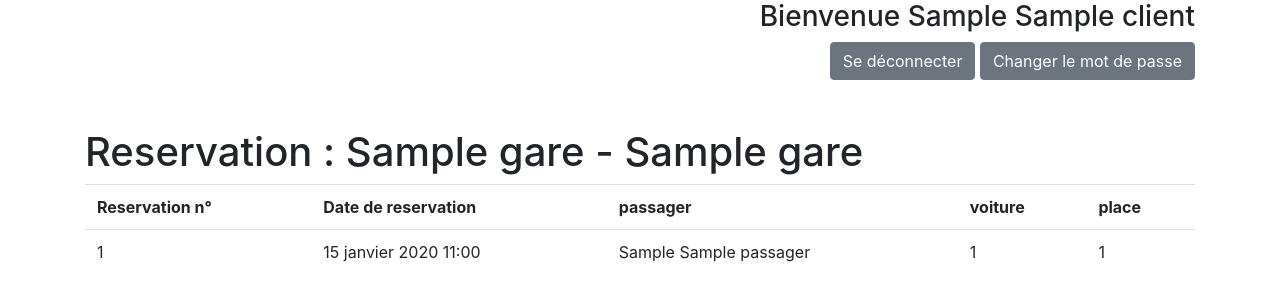
After one commit to aeomath/reservations-Adam-Benabou, a Django app: page /booking/reservations/1/ in a window 1280 px wide. The commit adds this page. Shown: the top 301 px of the page. Run offline with Django 4.2, Linux system fonts and the light colour scheme; a user stored in the database is signed in; tables that the repository leaves empty hold one stand-in row (values such as "Sample post").

Commit message:
Ajout de la page de détail d'une réservation pour un client et changement de l'attribut prenom de client afin de ne pas avoir de problème d'accent

```diff
--- a/reservations/booking/admin.py
+++ b/reservations/booking/admin.py
@@ -6,7 +6,7 @@ class ClientAdmin(admin.ModelAdmin):
     list_display = ('__str__','telephone', 'adresse', 'user')
     search_fields = ('user__first_name', 'user__last_name','user')
     fieldsets = (
-        (None, { 'fields': [ 'prénom', 'nom','user', 'telephone', 'adresse']}),
+        (None, { 'fields': [ 'prenom', 'nom','user', 'telephone', 'adresse']}),
     )
 
 class TrajetAdmin(admin.ModelAdmin):
--- a/reservations/booking/models.py
+++ b/reservations/booking/models.py
@@ -8,11 +8,11 @@ from django.contrib.auth.models import User
 class Client(models.Model):
     user = models.OneToOneField(User, on_delete=models.CASCADE)
     telephone = PhoneNumberField( max_length=15)
-    prénom = models.CharField(max_length=255)
+    prenom = models.CharField(max_length=255)
     nom = models.CharField(max_length=255)
     adresse = models.CharField(max_length=255)
     def __str__(self):
-        return self.prénom + ' ' + self.nom
+        return self.prenom + ' ' + self.nom
 
 class Passager(models.Model):
     nom = models.CharField(max_length=100)
--- a/reservations/booking/templates/booking/base.html
+++ b/reservations/booking/templates/booking/base.html
@@ -18,7 +18,7 @@
 
 <div class="container">
     <div class="text-right">
-        <h3>Bienvenue {{ user.username }}</h3>
+        <h3>Bienvenue {{ user.client.prenom }} {{user.client.nom}}</h3>
         <a href="{% url 'logout' %}" class="btn btn-secondary">Se déconnecter</a>
 
        <a href="{% url 'password_change' %}" class="btn btn-secondary">Changer le mot de passe</a>
--- /dev/null
+++ b/reservations/booking/templates/booking/reservation.html
@@ -0,0 +1,40 @@
+{%extends 'booking/base.html'%}
+
+{% block title %} Reservation {% endblock %}
+
+{% block content %}
+    {% if reservation %}
+        <br> </br>
+        <h1>Reservation : {{reservation}}</h1>
+
+        <table class = "table">
+            <tr>
+                <th>Reservation n° </th>
+                <th>Date de reservation</th>
+                <th>passager</th>
+                <th>voiture</th>
+                <th>place</th>
+            </tr>
+            <tr>
+                <td>{{ reservation.numero_reservation }}</td>
+                <td>{{ reservation.date_reservation }}</td>
+                <td>{{ reservation.passager }}</td>
+                <td>{{ reservation.numero_voiture }}</td>
+                <td>{{ reservation.numero_place}}</td>
+            </tr>
+        </table>
+    {% else %}
+        <div class="alert alert-info" role="alert">
+            Cette reservation n'existe pas.
+        </div>
+    {% endif %}
+{% endblock %}
+
+
+date_reservation = models.DateTimeField()
+    numero_reservation = models.IntegerField(primary_key=True)
+    numero_voiture = models.IntegerField()
+    numero_place = models.IntegerField(unique=True)
+    passager = models.ForeignKey(Passager, on_delete=models.CASCADE)
+    client = models.ForeignKey(Client, on_delete=models.CASCADE)
+    trajet
--- a/reservations/booking/templates/booking/reservations.html
+++ b/reservations/booking/templates/booking/reservations.html
@@ -7,7 +7,7 @@
         <table class="table">
             <thead>
                 <tr>
-                    <th>Reservation ID </th>
+                    <th> numéro reservation </th>
                     <th>Voyage</th>
                     <th>Date de départ</th>
                 </tr>
@@ -16,7 +16,7 @@
                 {% for reservation in reservations %}
                     <tr>
                         <td>{{ reservation.numero_reservation }}</td>
-                        <td>{{ reservation }}</td>
+                        <td><a href=/booking/reservations/{{reservation.numero_reservation}}>{{ reservation }}</a></td>
                         <td>{{ reservation.trajet.date_depart }}</td>
                     </tr>
                 {% endfor %}
--- a/reservations/booking/urls.py
+++ b/reservations/booking/urls.py
@@ -7,4 +7,5 @@ urlpatterns = [
     path("", views.index, name="index"),
     path("trajets/", views.trajets, name="trajets"),
     path("reservations/", views.reservations, name="reservations"),
+    path("reservations/<int:reservation_id>/", views.reservation, name="reservation")
 ]
--- a/reservations/booking/views.py
+++ b/reservations/booking/views.py
@@ -49,6 +49,13 @@ def reservations(request):
     template = "booking/reservations.html"
     return render(request, template, {'reservations': reservations_list})
 
+@login_required(login_url='/booking/accounts/login')
+def reservation(request, reservation_id):
+    reservation = get_object_or_404(Reservation, pk=reservation_id)
+    if reservation.client != request.user.client:
+        return HttpResponse("Petit malin , vous avez essayé d'accéder à une réservation qui ne vous appartient pas !")
+    template = "booking/reservation.html"
+    return render(request, template, {'reservation': reservation})
 
 def index(request):
     return HttpResponse("Hello, world. You're at the booking index.")
```
Also changed, not shown: reservations/booking/migrations/0010_rename_prénom_client_prenom.py (added).
